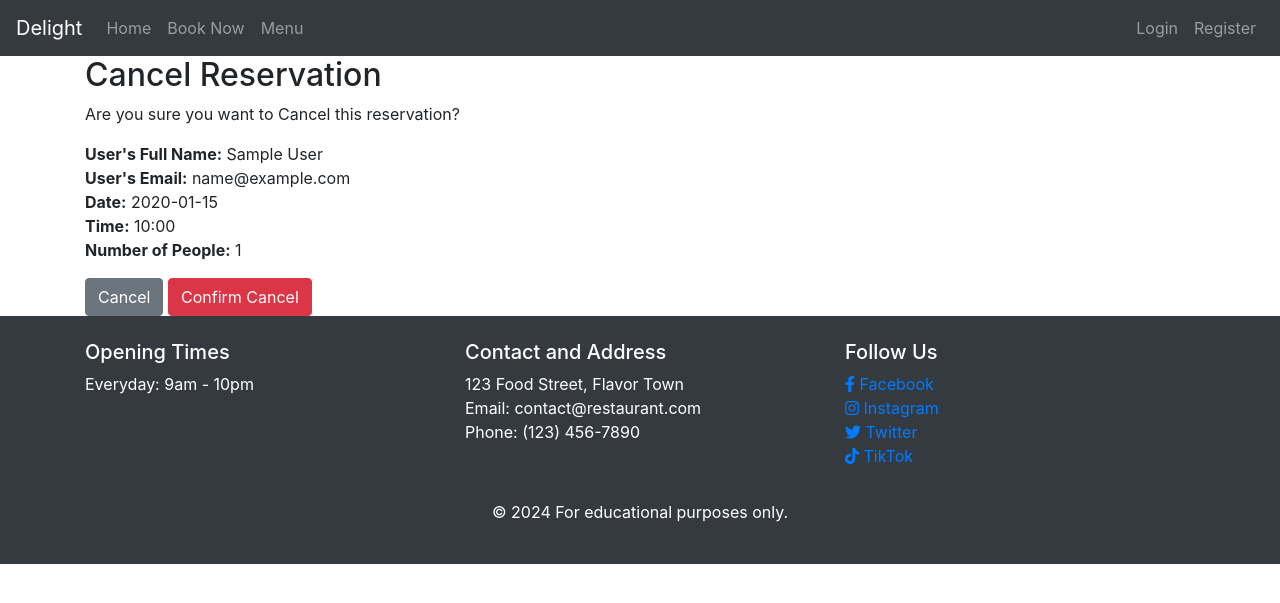
After one commit to Faysal-Ahmed-Aweys/Delight-Restaurant-, a Django app: page /reservations/cancel_reservation_confirmation/1/ in a window 1280 px wide. The commit adds this page. Shown: the top 603 px of the page. Run offline with Django 5.2, Linux system fonts and the light colour scheme; tables that the repository leaves empty hold one stand-in row (values such as "Sample post"); some libraries are stand-ins or nearby versions.

Commit message:
Add cancel_reservation_confrimation template and url and cancel_reservation view

```diff
--- a/accounts/templates/profile.html
+++ b/accounts/templates/profile.html
@@ -47,7 +47,7 @@
                         <td>{{ reservation.get_status_display }}</td>
                         <td>
                             <a href="{% url 'edit_reservation' reservation.id %}" class="btn btn-primary btn-sm bg-navy">Edit</a>
-                            <a href="#" class="btn btn-danger btn-sm">Cancel</a>
+                            <a href="{% url 'cancel_reservation' reservation.id %}" class="btn btn-danger btn-sm">Cancel</a>
                         </td>
                     </tr>
                     {% empty %}
--- /dev/null
+++ b/reservations/templates/cancel_reservation_confirmation.html
@@ -0,0 +1,20 @@
+{% extends "base.html" %}
+{% block title %}Cancel Reservation{% endblock title %}
+{% block content %}
+<div class="container content-container">
+    <h2>Cancel Reservation</h2>
+    <p>Are you sure you want to Cancel this reservation?</p>
+    <ul class="list-unstyled">
+        <li><strong>User's Full Name:</strong> {{ reservation.user.get_full_name }}</li>
+        <li><strong>User's Email:</strong> {{ reservation.user.email }}</li>
+        <li><strong>Date:</strong> {{ reservation.date|date:"Y-m-d" }}</li>
+        <li><strong>Time:</strong> {{ reservation.time|time:"H:i" }}</li>
+        <li><strong>Number of People:</strong> {{ reservation.num_people }}</li>
+    </ul>
+    <form method="post">
+        {% csrf_token %}
+        <a href="{% url 'profile' %}" class="btn btn-secondary">Cancel</a>
+        <button type="submit" class="btn btn-danger">Confirm Cancel</button>
+    </form>
+</div>
+{% endblock content %}
--- a/reservations/urls.py
+++ b/reservations/urls.py
@@ -1,7 +1,8 @@
 from django.urls import path
-from .views import reserve, edit_reservation
+from .views import reserve, edit_reservation, cancel_reservation
 
 urlpatterns = [
     path('reserve/', reserve, name='reserve'),
     path('edit_reservation/<int:pk>/', edit_reservation, name='edit_reservation'),
+    path('cancel_reservation_confirmation/<int:pk>/', cancel_reservation, name='cancel_reservation'),
 ]
--- a/reservations/views.py
+++ b/reservations/views.py
@@ -70,3 +70,14 @@ def edit_reservation(request, pk):
         'user': user,
         'error_message': error_message
     })
+
+def cancel_reservation(request, pk):
+    reservation = get_object_or_404(Reservation, id=pk)
+
+    if request.method == 'POST':
+        reservation.delete()
+        messages.success(request, 'Reservation successfully cancelled!')
+        return redirect('profile')  # Redirect to profile page after deletion
+
+    # For GET request, render the confirmation page
+    return render(request, 'cancel_reservation_confirmation.html', {'reservation': reservation})
```
Also changed, not shown: reservations/templates/delete_reservation.html (added).
